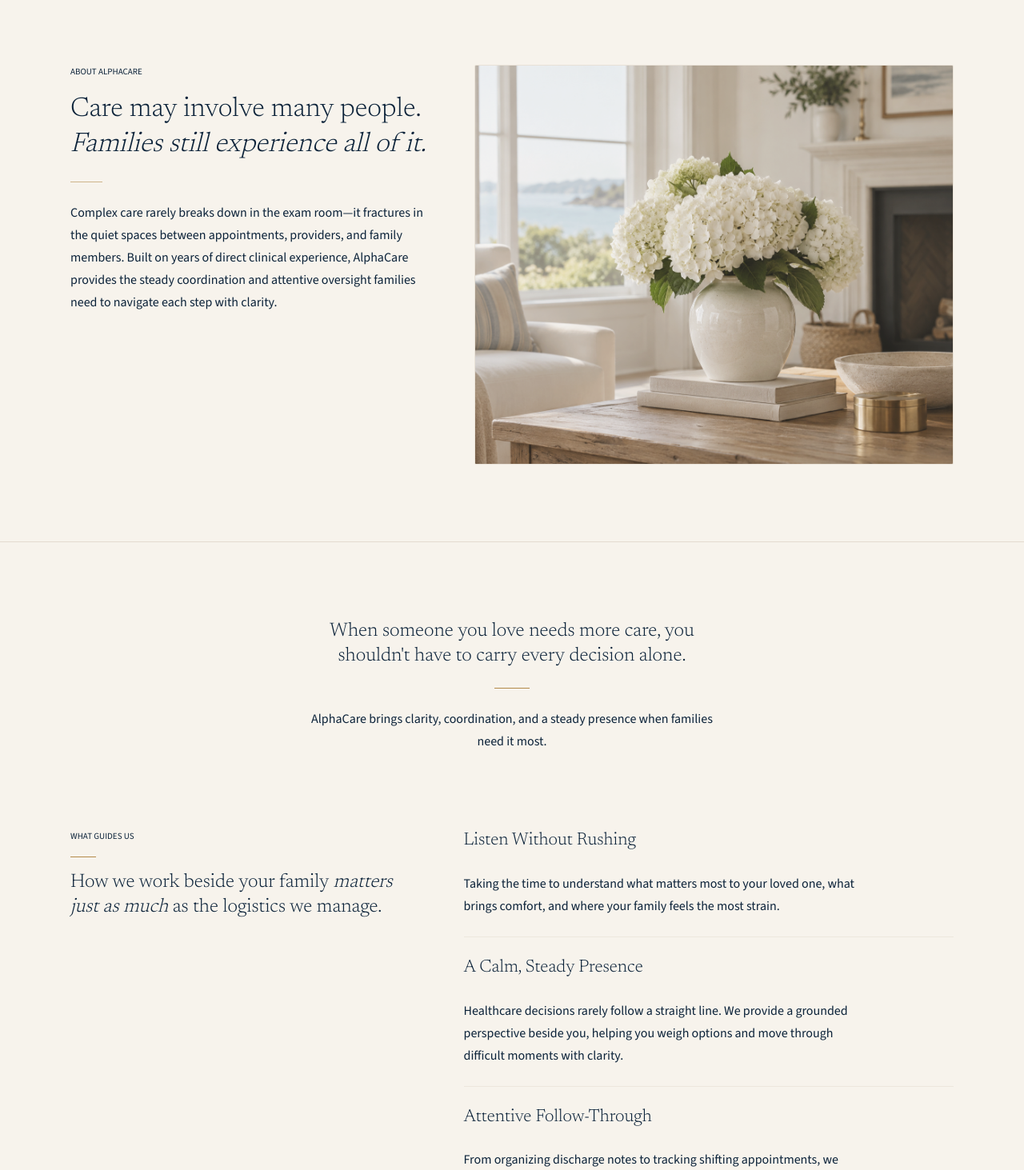
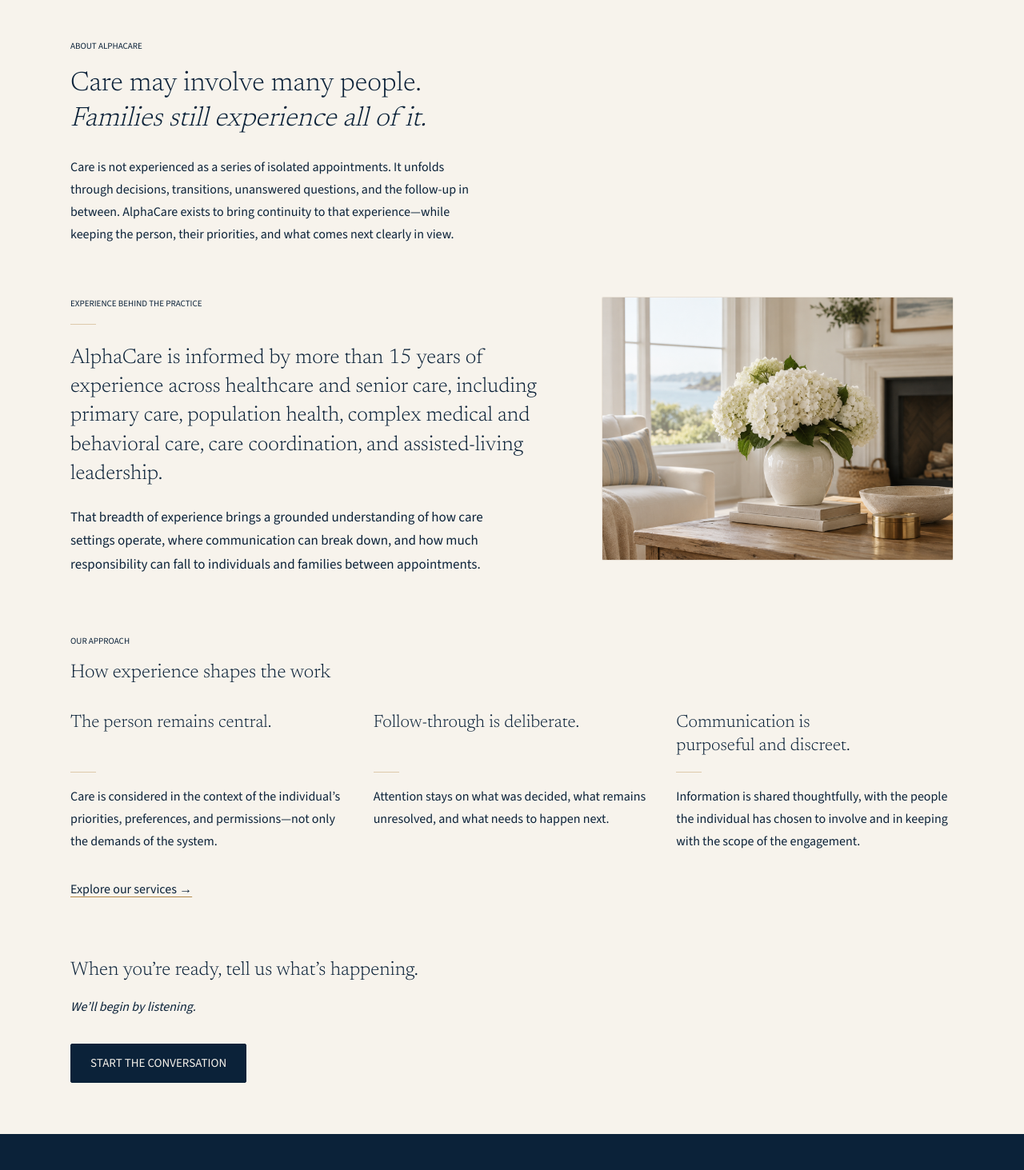
Before and after one commit to alphacareconcierge/alphacare-website, a Next.js app: page /about in a window 1280 px wide. Shown: the part 100-1563 px from the top of the page at 80% size. Built offline with nearby package versions, Linux system fonts and the light colour scheme.

Commit message:
Refine AlphaCare About page experience

```diff
--- a/app/about/page.tsx
+++ b/app/about/page.tsx
@@ -1,6 +1,6 @@
 import type { Metadata } from "next";
 import Image from "next/image";
-import { ClosingInvitation } from "@/components/closing-invitation";
+import Link from "next/link";
 
 export const metadata: Metadata = {
   title: "About Us | AlphaCare Concierge Care Management",
@@ -9,92 +9,92 @@
   alternates: { canonical: "https://alphacareconcierge.com/about" }
 };
 
-const values = [
+const principles = [
   {
-    title: "Listen Without Rushing",
-    copy: "Taking the time to understand what matters most to your loved one, what brings comfort, and where your family feels the most strain."
+    title: "The person remains central.",
+    copy: "Care is considered in the context of the individual’s priorities, preferences, and permissions—not only the demands of the system."
   },
   {
-    title: "A Calm, Steady Presence",
-    copy: "Healthcare decisions rarely follow a straight line. We provide a grounded perspective beside you, helping you weigh options and move through difficult moments with clarity."
+    title: "Follow-through is deliberate.",
+    copy: "Attention stays on what was decided, what remains unresolved, and what needs to happen next."
   },
   {
-    title: "Attentive Follow-Through",
-    copy: "From organizing discharge notes to tracking shifting appointments, we handle the administrative friction so you can focus entirely on being family."
-  },
-  {
-    title: "Dignity & Advocacy",
-    copy: "Keeping your loved one’s personal values at the center of every conversation—honoring their autonomy, safeguarding their privacy, and ensuring their wishes lead the way."
+    title: "Communication is purposeful and discreet.",
+    copy: "Information is shared thoughtfully, with the people the individual has chosen to involve and in keeping with the scope of the engagement."
   }
 ];
 
 export default function AboutPage() {
   return (
     <div className="bg-ivory text-navy">
-      <section className="border-b border-divider">
-        <div className="ac-shell ac-section ac-grid grid grid-cols-1 lg:grid-cols-[minmax(0,43.25fr)_minmax(0,56.75fr)]">
-          <div>
-            <p className="ac-eyebrow">
-              About AlphaCare
-            </p>
-            <h1 className="ac-heading-1 ac-eyebrow-gap">
-              Care may involve many people. <em>Families still experience all of it.</em>
-            </h1>
-            <span className="ac-copy-gap block h-px w-10 bg-gold/60" aria-hidden="true" />
-            <p className="ac-body ac-copy-gap">
-              Complex care rarely breaks down in the exam room—it fractures in the quiet spaces between appointments, providers, and family members. Built on years of direct clinical experience, AlphaCare provides the steady coordination and attentive oversight families need to navigate each step with clarity.
-            </p>
-          </div>
-          <div>
-            <div className="relative aspect-[4/3] w-full min-h-[24rem] overflow-hidden rounded-sm border border-[#E3DBCF]/70 lg:aspect-auto lg:h-[31.25rem] lg:max-h-[31.25rem]">
-              <Image
-                src="/about-hero.png?v=lighter-20260922"
-                alt="White hydrangeas in a ceramic vase beside books and a brass dish"
-                fill
-                priority
-                sizes="(min-width: 1024px) 50vw, 100vw"
-                className="object-cover object-[56%_center] brightness-[0.98] contrast-[0.96] saturate-[0.92]"
-              />
-              <div className="pointer-events-none absolute inset-0 bg-ivory/10" aria-hidden="true" />
-            </div>
-          </div>
+      <section className="ac-shell py-12 lg:py-16" aria-labelledby="about-heading">
+        <div className="max-w-3xl">
+          <p className="ac-eyebrow">ABOUT ALPHACARE</p>
+          <h1 id="about-heading" className="ac-heading-1 ac-eyebrow-gap">
+            Care may involve many people. <em className="block">Families still experience all of it.</em>
+          </h1>
+          <p className="ac-body ac-copy-gap">
+            Care is not experienced as a series of isolated appointments. It unfolds through decisions, transitions, unanswered questions, and the follow-up in between. AlphaCare exists to bring continuity to that experience—while keeping the person, their priorities, and what comes next clearly in view.
+          </p>
         </div>
       </section>
 
-      <section className="ac-shell ac-section text-center">
-        <h2 className="ac-heading-2 mx-auto max-w-3xl">
-          When someone you love needs more care, you shouldn&apos;t have to carry every decision alone.
-        </h2>
-        <span className="ac-copy-gap mx-auto block h-px w-11 bg-gold" aria-hidden="true" />
-        <p className="ac-body ac-copy-gap mx-auto">
-          AlphaCare brings clarity, coordination, and a steady presence when families need it most.
-        </p>
+      <section
+        className="ac-shell ac-grid grid items-start pb-14 lg:grid-cols-[minmax(0,1.4fr)_minmax(0,1fr)] lg:pb-[72px]"
+        aria-labelledby="experience-heading"
+      >
+        <div className="min-w-0">
+          <h2 id="experience-heading" className="ac-eyebrow">
+            EXPERIENCE BEHIND THE PRACTICE
+          </h2>
+          <span className="mt-4 block h-px w-8 bg-gold/40" aria-hidden="true" />
+          <p className="mt-6 max-w-[42ch] font-serif text-[23px] font-light leading-[1.4] lg:text-[26px]">
+            AlphaCare is informed by more than 15 years of experience across healthcare and senior care, including primary care, population health, complex medical and behavioral care, care coordination, and assisted-living leadership.
+          </p>
+          <p className="ac-body mt-5 lg:text-[17px]">
+            That breadth of experience brings a grounded understanding of how care settings operate, where communication can break down, and how much responsibility can fall to individuals and families between appointments.
+          </p>
+        </div>
+        <div className="relative aspect-[4/3] w-full min-w-0 max-w-md overflow-hidden rounded-sm border border-divider/70 lg:max-w-none">
+          <Image
+            src="/about-hero.png?v=lighter-20260922"
+            alt="White hydrangeas in a ceramic vase on books in a sunlit coastal room"
+            fill
+            priority
+            sizes="(min-width: 1200px) 440px, (min-width: 1024px) 40vw, (min-width: 768px) 448px, 100vw"
+            className="object-cover object-center"
+          />
+        </div>
       </section>
 
-      <section className="ac-shell ac-section-end ac-grid grid lg:grid-cols-[minmax(0,42fr)_minmax(0,58fr)]">
-        <div>
-          <p className="ac-eyebrow">
-            What Guides Us
-          </p>
-          <span className="ac-eyebrow-gap block h-px w-8 bg-gold" aria-hidden="true" />
-          <h2 className="ac-heading-2 ac-eyebrow-gap">
-            How we work beside your family <em className="font-serif italic">matters just as much</em> as the logistics we manage.
-          </h2>
-        </div>
-        <div>
-          {values.map((value) => (
-            <article key={value.title} className="mb-6 border-b border-[#E3DBCF]/50 pb-6 last:mb-0 last:border-b-0 last:pb-0">
-              <h3 className="ac-heading-3">
-                {value.title}
-              </h3>
-              <p className="ac-body ac-copy-gap">
-                {value.copy}
-              </p>
+      <section className="ac-shell" aria-labelledby="approach-heading">
+        <p className="ac-eyebrow">OUR APPROACH</p>
+        <h2 id="approach-heading" className="ac-heading-2 ac-eyebrow-gap">
+          How experience shapes the work
+        </h2>
+        <div className="mt-8 grid grid-cols-1 gap-x-8 gap-y-8 lg:grid-cols-3 lg:gap-y-4">
+          {principles.map((principle) => (
+            <article key={principle.title} className="grid min-w-0 gap-y-4 lg:row-span-3 lg:grid-rows-subgrid">
+              <h3 className="ac-heading-3">{principle.title}</h3>
+              <span className="block h-px w-8 bg-gold/40" aria-hidden="true" />
+              <p className="ac-body">{principle.copy}</p>
             </article>
           ))}
         </div>
+        <Link href="/services" className="ac-body ac-text-link mt-6 inline-flex min-h-11 items-center">
+          Explore our services →
+        </Link>
       </section>
-      <ClosingInvitation />
+
+      <section className="ac-shell py-14 lg:py-16" aria-labelledby="about-invitation-heading">
+        <h2 id="about-invitation-heading" className="ac-heading-2">
+          When you’re ready, tell us what’s happening.
+        </h2>
+        <p className="ac-body mt-4"><em>We’ll begin by listening.</em></p>
+        <Link href="/contact" className="ac-button ac-cta-gap">
+          START THE CONVERSATION
+        </Link>
+      </section>
     </div>
   );
 }
```
